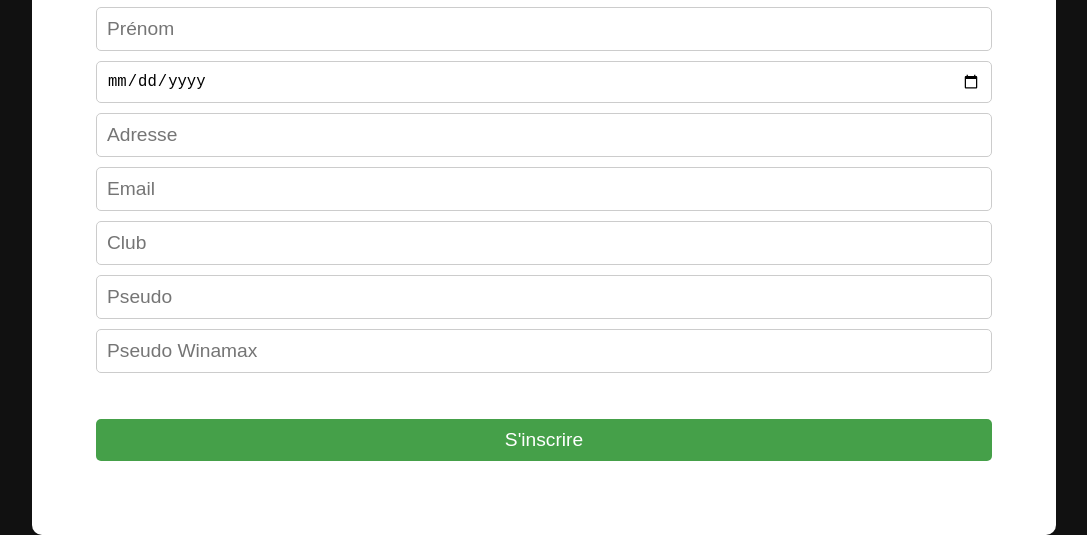
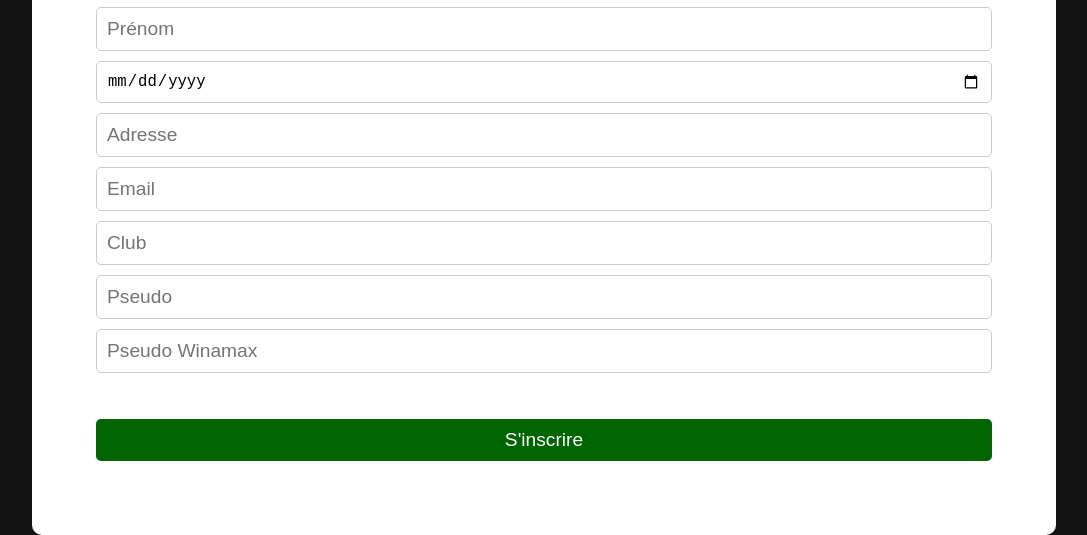
Before and after one commit to Senso19/festival-19poker, a plain HTML site: page day1a.html in a window 1280 px wide. In both pictures the pointer is over the button "S'inscrire". Shown: the part 599-1134 px from the top of the page, without its empty margins (96-1183 px from the left). Drawn offline with Linux system fonts and the light colour scheme.

Commit message:
Update day1a.html

```diff
--- a/day1a.html
+++ b/day1a.html
@@ -55,7 +55,7 @@
     }
 
     button:hover {
-      background-color: #45a049;
+      background-color: #006400;
     }
 
     input:focus, button:focus {
```
